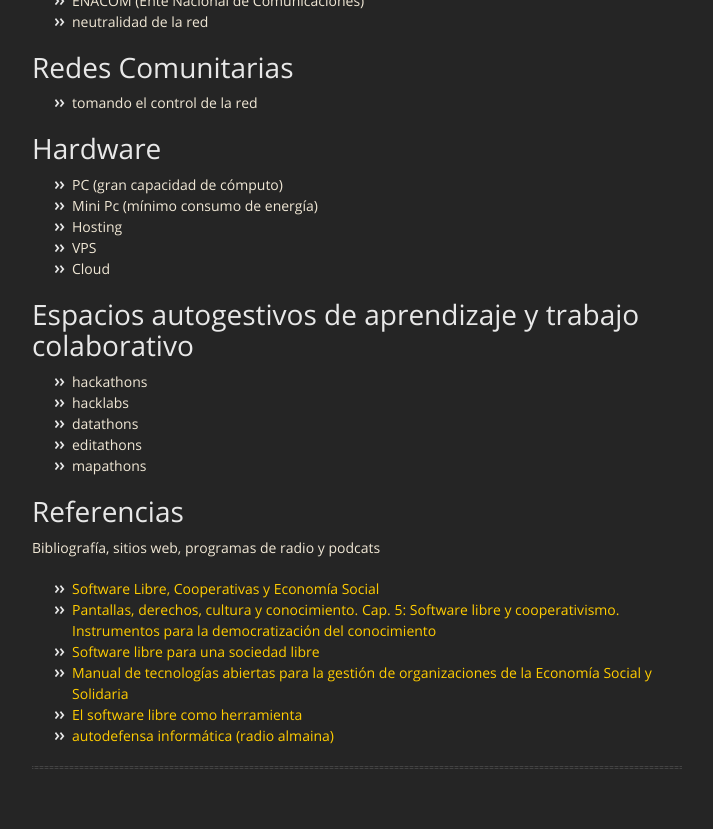
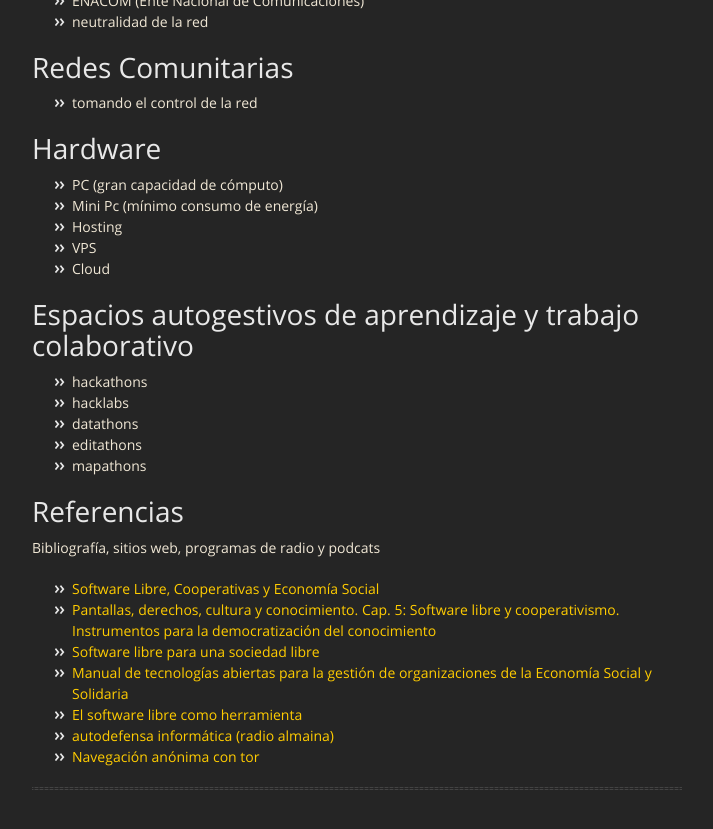
Before and after one commit to dbellomo/desdl, a Jekyll site: the page built from index.md, in a window 1280 px wide and 900 px high, scrolled down 3351 px. Shown: the top 829 px of the window, without its empty margins (283-996 px from the left). Built offline with Jekyll 4.4.1, drawn with Linux system fonts in a browser that asks for light colours.

Commit message:
minor changes

```diff
--- a/index.md
+++ b/index.md
@@ -150,3 +150,4 @@ Bibliografía, sitios web, programas de radio y podcats
 - [Manual de tecnologías abiertas para la gestión de organizaciones de la Economía Social y Solidaria](https://www.gcoop.coop/manual-tecnologias-abiertas)
 - [El software libre como herramienta](https://www.argentina.gob.ar/noticias/el-software-libre-como-herramienta)
 - [autodefensa informática (radio almaina)](https://autodefensainformatica.radioalmaina.org)
+- [Navegación anónima con tor](https://eldesarmador.org/10-navegacion-anonima-con-tor.html)
```
Also changed, not shown: 1 other file.
